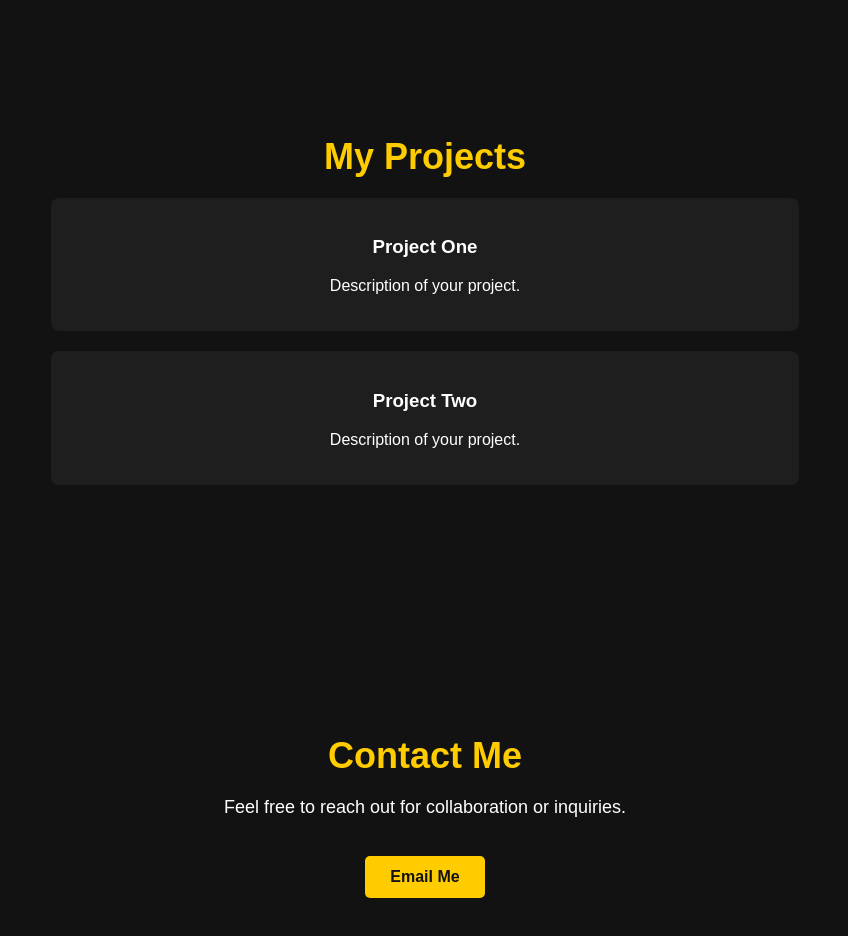
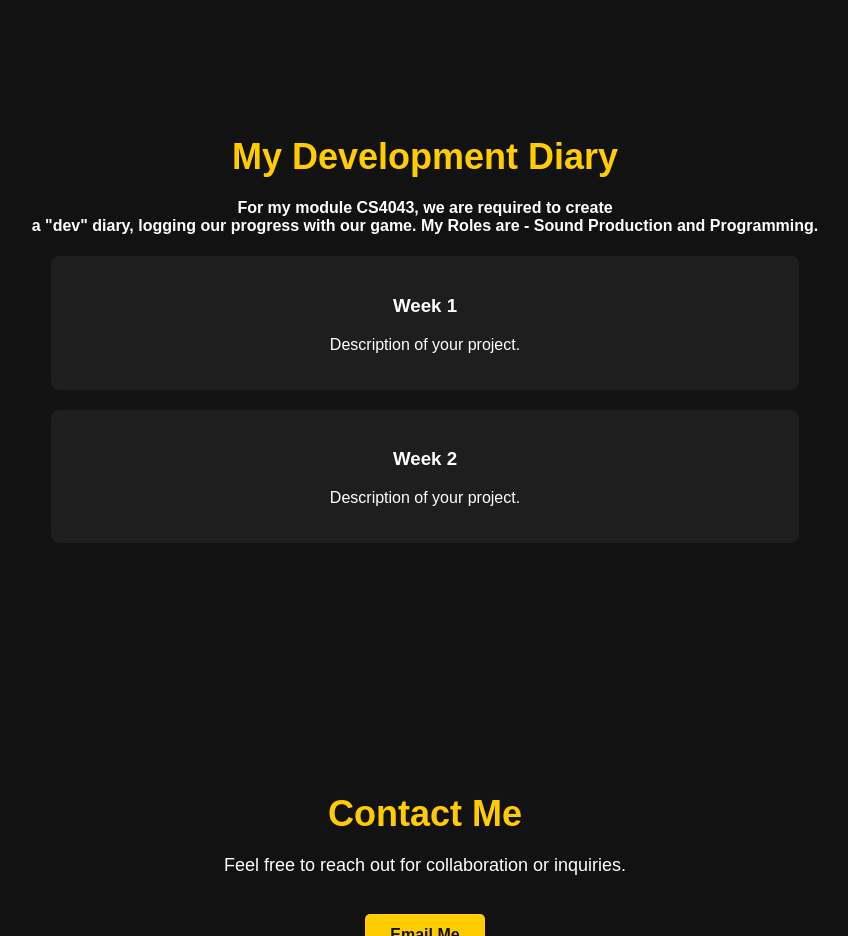
Before and after one commit to alexpalf/alexpalframan, a plain HTML site: page index.html in a window 1280 px wide. Shown: the part 1220-2156 px from the top of the page, without its empty margins (215-1063 px from the left). Drawn offline with Linux system fonts and the light colour scheme.

Commit message:
Changing projects to dev diary

```diff
--- a/index.html
+++ b/index.html
@@ -32,13 +32,17 @@
     </section>
 
     <section id="projects">
-        <h2>My Projects</h2>
+        <h2>My Development Diary</h2>
+        <h4>For my module CS4043, we are required to create <br>
+            a "dev" diary, logging our progress with our game.
+            My Roles are - Sound Production and Programming.
+            </h4>
         <div class="project">
-            <h3>Project One</h3>
+            <h3>Week 1</h3>
             <p>Description of your project.</p>
         </div>
         <div class="project">
-            <h3>Project Two</h3>
+            <h3>Week 2</h3>
             <p>Description of your project.</p>
         </div>
     </section>
```
